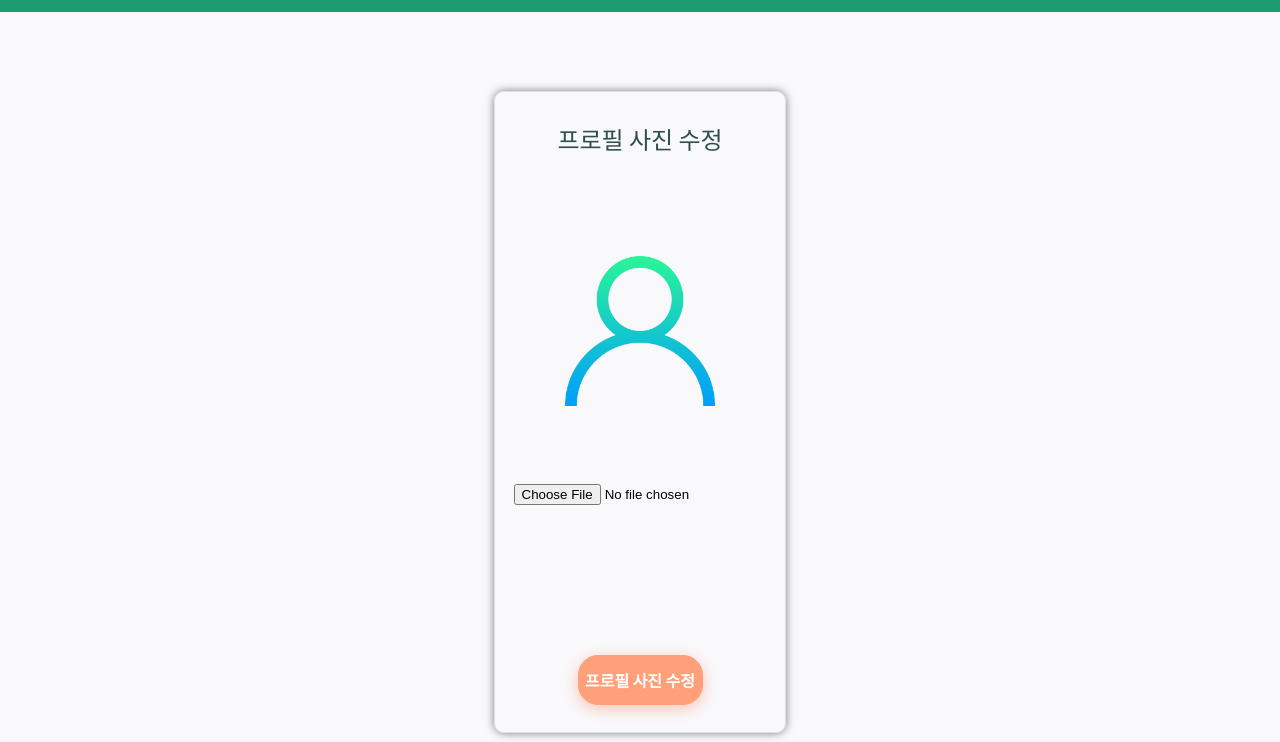
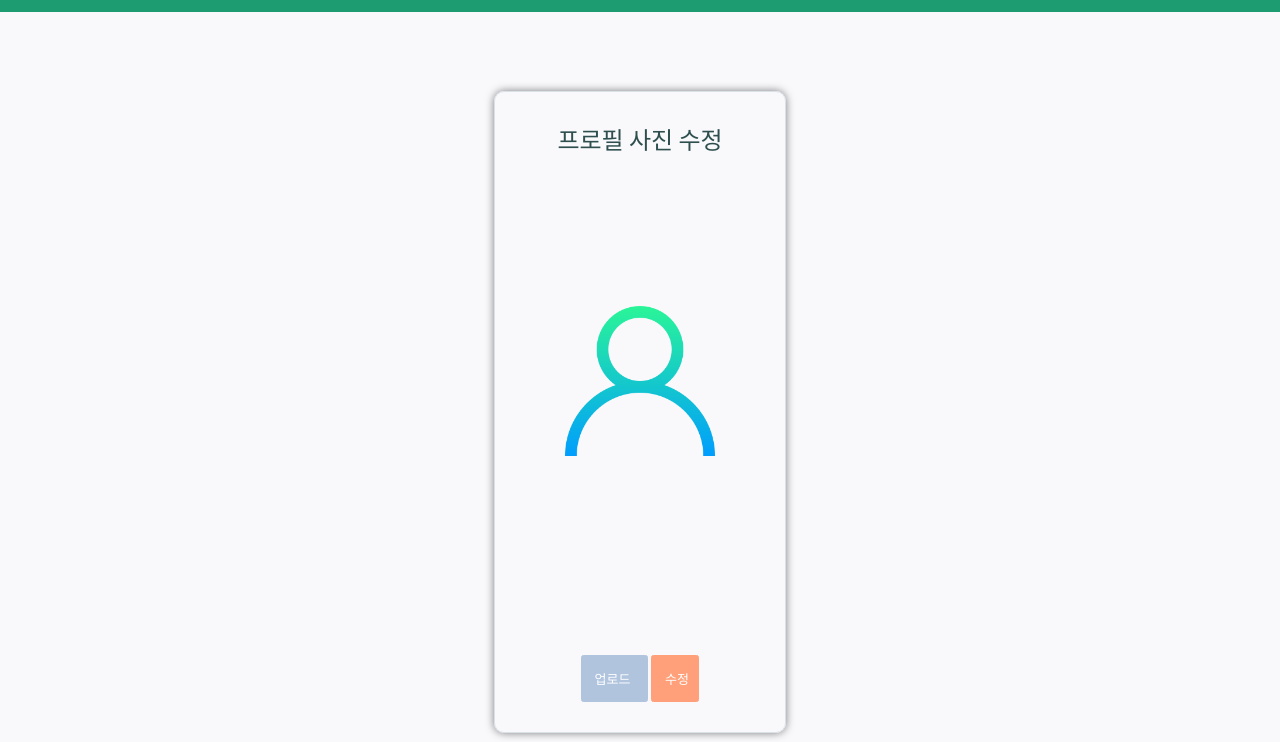
Before and after one commit to adapterz/4-frontend-Zoe-myStudyLibrary, a website: page views/html/edit_profileImage.html in a window 1280 px wide. Shown: the part 58-800 px from the top of the page. Drawn offline with Linux system fonts and the light colour scheme; files whose address does not match are found by name; a web font is replaced by a local one.

Commit message:
프로필 사진 버튼 변경

```diff
--- a/views/css/edit_profileImage.css
+++ b/views/css/edit_profileImage.css
@@ -42,46 +42,51 @@
 }
 
 /* input 설정 */
-.container__editProfileImage--input {
-  font-size: 12px;
-  background: none;
-  text-align: center;
-  outline: none;
-  padding: 20px;
-  margin: 30px;
-  width: 50%;
-  height: 0.5em;
-  border-radius: 40px;
-  border: solid 1px #ffc400;
+.container__editProfileImage--container {
+  display: flex;
+  flex-direction: row;
+  margin-top: auto;
+  column-gap: 3%;
+}
+
+.container__editProfileImage--submit {
+  margin-bottom: 10px;
+  padding: 1em;
+  min-width: 2.5em;
+  font-family: "Gugi", "Poor Story", "Noto Sans Kr", serif;
+  border-radius: 0.1875em;
+  border: 1px solid lightsalmon;
+  background: lightsalmon;
+  box-shadow: none;
+  line-height: 1.5em;
+  color: #ffffff;
+  margin-top: auto;
+  font-size: 13px;
+}
+.container__editProfileImage--submit:hover {
+  background-color: salmon;
 }
 #container__editProfileImage--button {
   margin-bottom: 20px;
 }
 
-/* 제출 버튼 */
-.container__editProfileImage--submit {
-  font-family: "Poor Story", "Gugi", "Noto Sans Kr", serif;
-  width: 50%;
-  height: 50px;
-  margin-bottom: 3%;
+.container__editProfileImage--upload {
+  margin-bottom: 10px;
+  padding: 1em;
+  min-width: 3em;
+  font-family: "Gugi", "Poor Story", "Noto Sans Kr", serif;
+  border-radius: 0.1875em;
+  border: 1px solid lightsteelblue;
+  box-shadow: none;
+  line-height: 1.5em;
+  background: lightsteelblue;
+  color: #ffffff;
   margin-top: auto;
-  color: #fff;
-  align-self: center;
-  justify-self: end;
-  border: 1px solid lightsalmon;
-  background-color: lightsalmon;
-  box-shadow: 0 4px 16px rgba(255, 79, 0, 0.3);
-  font-size: 16px;
-  font-weight: bold;
-  border-radius: 20px;
+  font-size: 13px;
 }
 
-.container__editProfileImage--submit:hover {
-  padding: 5px;
-  background-color: salmon;
-  border: 1px solid salmon;
-  box-shadow: 0 4px 16px rgba(255, 79, 0, 0.3);
-  color: white;
+.container__editProfileImage--upload:hover {
+  background: cornflowerblue;
 }
 /* 파일 업로드 버튼 대용 이미지 */
 .container__editProfileImage--img {
--- a/views/html/edit_profileImage.html
+++ b/views/html/edit_profileImage.html
@@ -36,16 +36,20 @@
     <main class="container">
       <form class="container__editProfileImage" method="post" enctype="multipart/form-data" accept-charset="UTF-8">
         <h2 class="container__editProfileImage--title">프로필 사진 수정</h2>
-        <label for="container__editProfileImage--button">
-          <img class="container__editProfileImage--img" src="/views/img/user.png" alt="프로필 사진 업로드." />
-        </label>
+
+        <img class="container__editProfileImage--img" src="/views/img/user.png" alt="사진 미리보기" />
+
         <input
           id="container__editProfileImage--button"
           type="file"
           name="profileImage"
           accept="image/jpeg, image/gjf, image/png, image/jpg"
+          style="display: none"
         />
-        <input type="submit" value="프로필 사진 수정" class="container__editProfileImage--submit" />
+        <section class="container__editProfileImage--container">
+          <label for="container__editProfileImage--button" class="container__editProfileImage--upload"> 업로드 </label>
+          <input type="submit" value="수정" class="container__editProfileImage--submit" />
+        </section>
       </form>
     </main>
     <!-- footer -->
```
